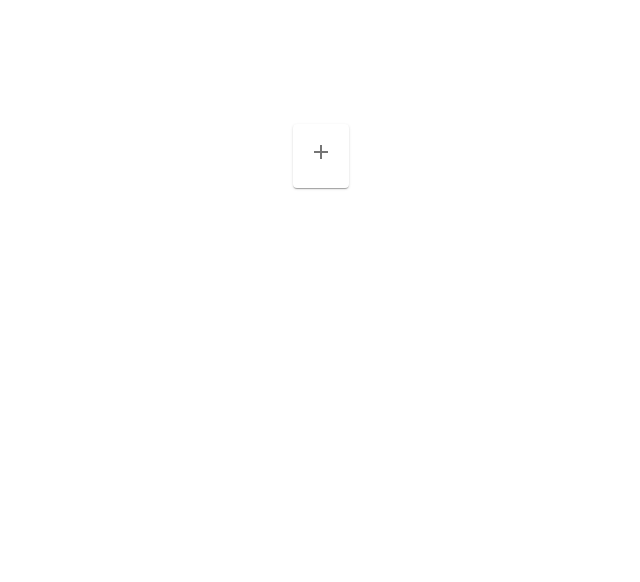
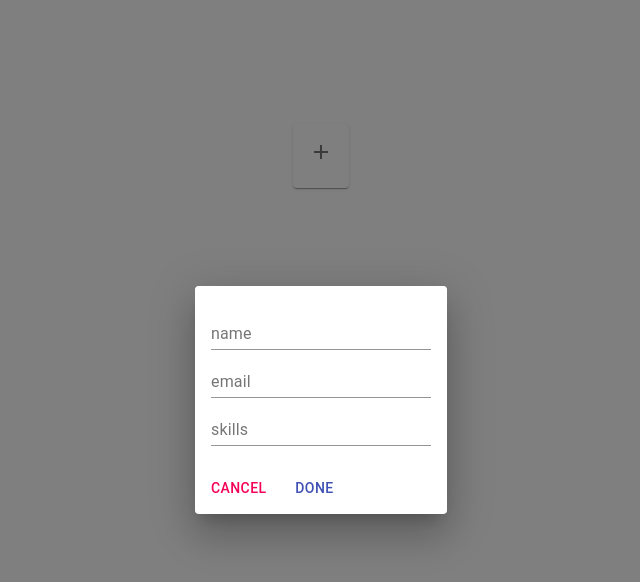
Before and after one commit to ananddtyagi/NeedItGotIt, a React (Create React App) app in the folder needitgotit/: page / in a window 1280 px wide. Shown: the top 582 px of the page, without its empty margins (319-959 px from the left). Built offline with nearby package versions, Linux system fonts and the light colour scheme.

Commit message:
have the card appear as a dialog instead

```diff
--- a/needitgotit/src/components/inputcard.jsx
+++ b/needitgotit/src/components/inputcard.jsx
@@ -1,7 +1,13 @@
 import React, {useState} from 'react';
 import { makeStyles } from '@material-ui/core/styles';
 
+import Card from '@material-ui/core/Card';
+import CardActions from '@material-ui/core/CardActions';
+import CardContent from '@material-ui/core/CardContent';
 import Button from '@material-ui/core/Button';
+import FormControl from '@material-ui/core/FormControl';
+import TextField from '@material-ui/core/TextField';
+
 
 
 const useStyles = makeStyles(theme => ({
@@ -14,6 +20,12 @@ const useStyles = makeStyles(theme => ({
     textAlign: 'center',
     color: theme.palette.text.secondary,
   },
+  card: {
+    minWidth: 275,
+  },
+  done: {
+    align: 'right',
+  }
 }));
 
 
@@ -22,7 +34,18 @@ export default function InputCard() {
 
   return (
     <div>
-      <Button>SDFSDFM</Button>
+      <Card className={classes.card}>
+        <CardContent>
+          <FormControl>
+            <TextField id="name" label="name"/>
+            <TextField id="email" label="email"/>
+            <TextField id="description" label="skills"/>
+          </FormControl>
+        </CardContent>
+        <CardActions>
+          <Button className={classes.done} onClick={() => {this.props.openvar = false}}>Done</Button>
+        </CardActions>
+      </Card>
     </div>
   );
 }
--- a/needitgotit/src/components/needit.jsx
+++ b/needitgotit/src/components/needit.jsx
@@ -1,9 +1,17 @@
-import React, {useState} from 'react';
+import React, {useState, setState} from 'react';
 import { makeStyles } from '@material-ui/core/styles';
 import Paper from '@material-ui/core/Paper';
 import Grid from '@material-ui/core/Grid';
 import Button from '@material-ui/core/Button';
 import Input from '@material-ui/core/Input';
+import Dialog from '@material-ui/core/Dialog';
+
+import Card from '@material-ui/core/Card';
+import CardActions from '@material-ui/core/CardActions';
+import CardContent from '@material-ui/core/CardContent';
+import FormControl from '@material-ui/core/FormControl';
+import TextField from '@material-ui/core/TextField';
+
 
 import AddIcon from '@material-ui/icons/Add';
 
@@ -20,18 +28,26 @@ const useStyles = makeStyles(theme => ({
     textAlign: 'center',
     color: theme.palette.text.secondary,
   },
+  card: {
+    position: 'relative',
+  },
+  done: {
+    float: 'right',
+  }
 }));
-
-
-
 
 
 export default function NeedIt() {
   const classes = useStyles();
   const [inputList, setInputList] = useState([]);
+  const [open, setOpen] = useState(true);
 
   const onAddBtnClick = () => {
-    setInputList(inputList.concat(<InputCard></InputCard>))
+    setOpen(true);
+  }
+
+  const handleClose = () => {
+    setOpen(false);
   }
 
   return (
@@ -46,6 +62,22 @@ export default function NeedIt() {
           {inputList}
         </Grid>
       </Grid>
+
+      <Dialog open={open} onClose={handleClose} aria-labelledby="form-dialog-title">
+        <Card className={classes.card}>
+          <CardContent>
+            <FormControl>
+              <TextField id="name" label="name"/>
+              <TextField id="email" label="email"/>
+              <TextField id="description" label="skills"/>
+            </FormControl>
+          </CardContent>
+          <CardActions>
+            <Button onClick={handleClose} color="secondary">Cancel</Button>
+            <Button className={classes.done} color="primary" onClick={handleClose}>Done</Button>
+          </CardActions>
+        </Card>
+      </Dialog>
     </div>
   );
 }
```
